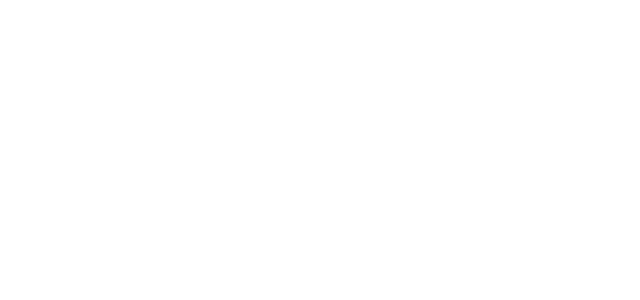
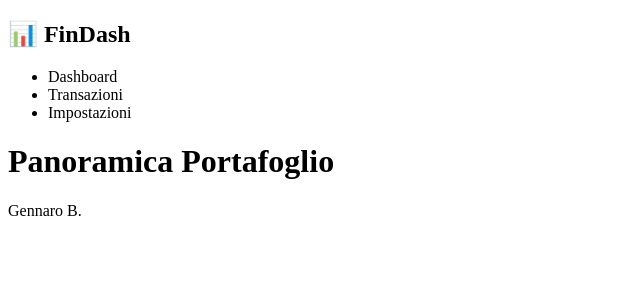
Before and after one commit to GennaroBuonomo/findash, a React (Vite) app: page / in a window 1280 px wide. Shown: the top 300 px of the page, without its empty margins (0-640 px from the left). Built offline with nearby package versions, Linux system fonts and the light colour scheme.

Commit message:
Refactor App component layout to include sidebar and main content structure

```diff
--- a/src/App.jsx
+++ b/src/App.jsx
@@ -2,11 +2,33 @@
 
 function App() {
 
+  return (
+   <div className="dashboard-layout">
 
-  return (
-    <>
+        {/* SIDEBAR LATERALE*/}
 
-    </>
+    <aside className="sidebar">
+      <div className="logo">
+        <h2>📊 FinDash</h2>
+      </div>
+
+      <nav className="sidebar-nav">
+        <ul>
+          <li className="active">Dashboard</li>
+          <li>Transazioni</li>
+          <li>Impostazioni</li>
+        </ul>
+      </nav>
+    </aside>
+
+       {/* AREA PRINCIPALE */}
+    <main className="main-content">
+      <header className="top-header">
+        <h1>Panoramica Portafoglio</h1>
+        <div className="user-profile">Gennaro B.</div>
+      </header>
+    </main>
+   </div>
   )
 }
 
```
